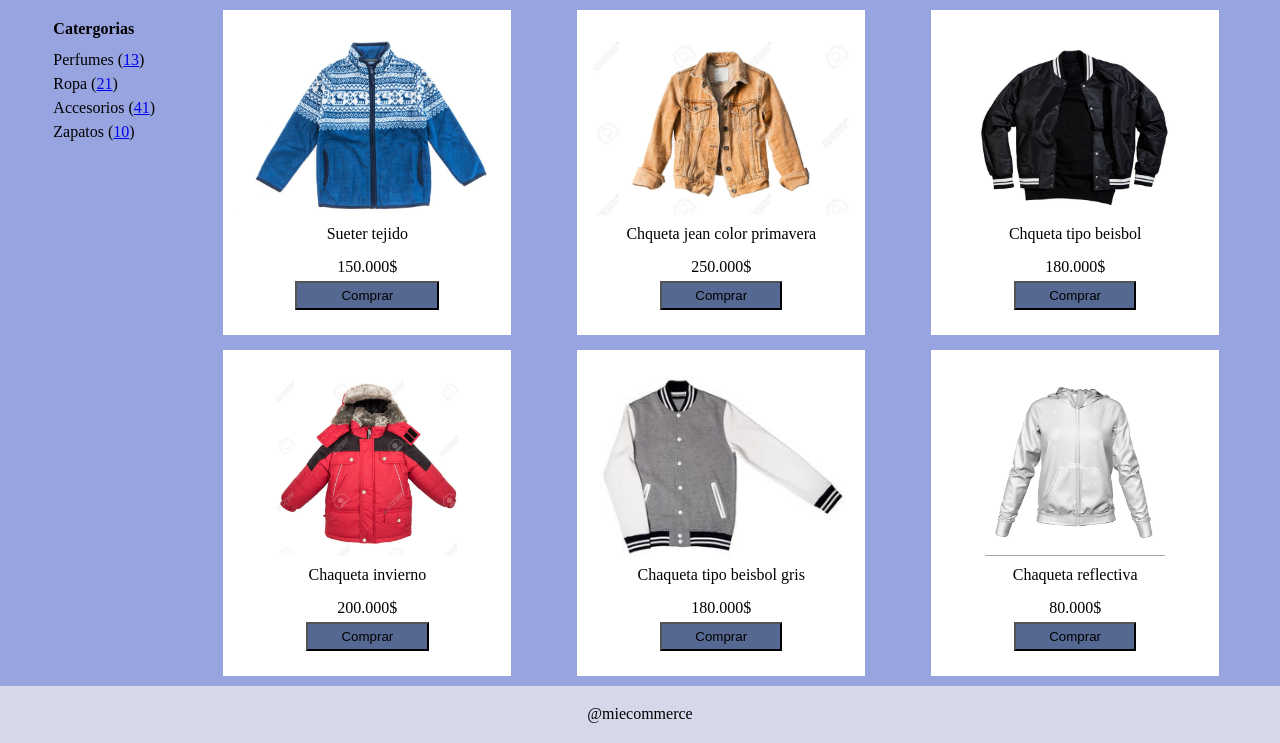
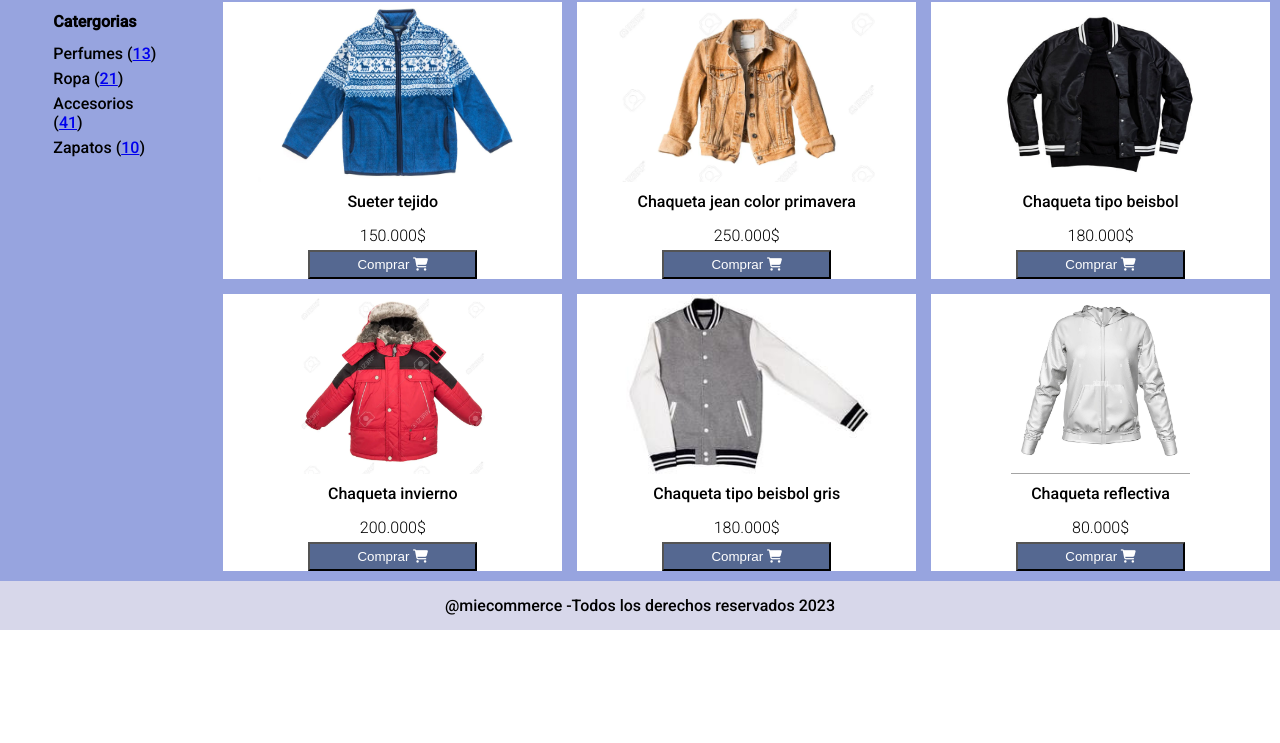
Before and after one commit to josecorredorm/css-grid, a plain HTML site: page index.html in a window 1280 px wide. Shown: the part 57-800 px from the top of the page. Drawn offline with Linux system fonts and the light colour scheme.

Commit message:
se agrega archivo readme, se agregan iconos y se corrige errores de anchos en cards

```diff
--- a/assets/css/style.css
+++ b/assets/css/style.css
@@ -3,8 +3,9 @@
     margin: 0;
 }
 .container{
+    font-family: 'Roboto', sans-serif;
     width: 100%;
-    height: 100vh;
+    /* height: 100vh; */
     display: grid;
     grid-template-areas:
     "navbar navbar"
@@ -52,7 +53,7 @@ padding: 10px;
 }
 .container__main__box{
     background-color: white;
-    width: 85%;
+    width: 100%;
     display: flex;
     flex-direction: column;
     align-items: center;
@@ -60,7 +61,6 @@ padding: 10px;
 }
 .main__box__img{
     width: auto;
-    max-width: auto;
     height: 180px;
     max-height: 200px;
 }
@@ -69,9 +69,11 @@ padding: 10px;
     padding: 10px;
 }
 .main__box_price{
+    font-weight: 200;
     padding: 5px;
 }
 .main__box__button{
+    color: white;
     width: 50%;
     padding: 5px;
     background-color: #556891;
--- a/index.html
+++ b/index.html
@@ -4,12 +4,16 @@
     <meta charset="UTF-8">
     <meta http-equiv="X-UA-Compatible" content="IE=edge">
     <meta name="viewport" content="width=device-width, initial-scale=1.0">
+    <script src="https://kit.fontawesome.com/d8ea48a3d3.js" crossorigin="anonymous"></script>
+    <link rel="preconnect" href="https://fonts.googleapis.com">
+    <link rel="preconnect" href="https://fonts.gstatic.com" crossorigin>
+    <link href="https://fonts.googleapis.com/css2?family=Roboto:wght@300;500&display=swap" rel="stylesheet">
     <link rel="stylesheet" href="./assets/css/style.css">
     <title>CSS-Grid</title>
 </head>
 <body class="container">
     <nav class="container__navbar">
-        <h2 class="container__navbar__title">Pase, compre y reciba a domicilio e-commerce</h2>
+        <h2 class="container__navbar__title">Bienvenido, compre y reciba a domicilio e-commerce</h2>
     </nav>
     <aside class="container__sidebar">
         <p class="container__sidebar__textppl">Catergorias</p>
@@ -23,22 +27,22 @@
             <img class="main__box__img" src="./assets/img/1.jpg" alt="img_1">
             <p class="main__box_title">Sueter tejido</p>
             <p class="main__box_price">150.000$</p>
-            <button class="main__box__button" type="button">Comprar</button>
+            <button class="main__box__button" type="button">Comprar <i class="fa-solid fa-cart-shopping"></i></button>
         </div>
         <div class="container__main__box">
             <div class="container__main__box">
                 <img class="main__box__img" src="./assets/img/2.jpg" alt="img_1">
-                <p class="main__box_title">Chqueta jean color primavera</p>
+                <p class="main__box_title">Chaqueta jean color primavera</p>
                 <p class="main__box_price">250.000$</p>
-                <button class="main__box__button" type="button">Comprar</button>
+                <button class="main__box__button" type="button">Comprar <i class="fa-solid fa-cart-shopping"></i></button>
             </div>
         </div>
         <div class="container__main__box">
             <div class="container__main__box">
                 <img class="main__box__img" src="./assets/img/3.jpg" alt="img_1">
-                <p class="main__box_title">Chqueta tipo beisbol</p>
+                <p class="main__box_title">Chaqueta tipo beisbol</p>
                 <p class="main__box_price">180.000$</p>
-                <button class="main__box__button" type="button">Comprar</button>
+                <button class="main__box__button" type="button">Comprar <i class="fa-solid fa-cart-shopping"></i></button>
             </div>
         </div>
         <div class="container__main__box">
@@ -46,7 +50,7 @@
                 <img class="main__box__img" src="./assets/img/4.jpg" alt="img_1">
                 <p class="main__box_title">Chaqueta invierno</p>
                 <p class="main__box_price">200.000$</p>
-                <button class="main__box__button" type="button">Comprar</button>
+                <button class="main__box__button" type="button">Comprar <i class="fa-solid fa-cart-shopping"></i></button>
             </div>
         </div>
         <div class="container__main__box">
@@ -54,7 +58,7 @@
                 <img class="main__box__img" src="./assets/img/5.jpg" alt="img_1">
                 <p class="main__box_title">Chaqueta tipo beisbol gris</p>
                 <p class="main__box_price">180.000$</p>
-                <button class="main__box__button" type="button">Comprar</button>
+                <button class="main__box__button" type="button">Comprar <i class="fa-solid fa-cart-shopping"></i></button>
             </div>
         </div>
         <div class="container__main__box">
@@ -62,12 +66,12 @@
                 <img class="main__box__img" src="./assets/img/6.jpg" alt="img_1">
                 <p class="main__box_title">Chaqueta reflectiva</p>
                 <p class="main__box_price">80.000$</p>
-                <button class="main__box__button" type="button">Comprar</button>
+                <button class="main__box__button" type="button">Comprar <i class="fa-solid fa-cart-shopping"></i></button>
             </div>
         </div>
     </section>
     <footer class="container__footer">
-        <p>@miecommerce</p>
+        <p>@miecommerce -Todos los derechos reservados 2023</p>
     </footer>
 </body>
 </html>
```
Also changed, not shown: assets/img/amor eterno.jpg (deleted), assets/img/hamburguesa.jpg (deleted), assets/img/mazorca.jpg (deleted), assets/img/panuchas.jpg (deleted), 1 other file.
